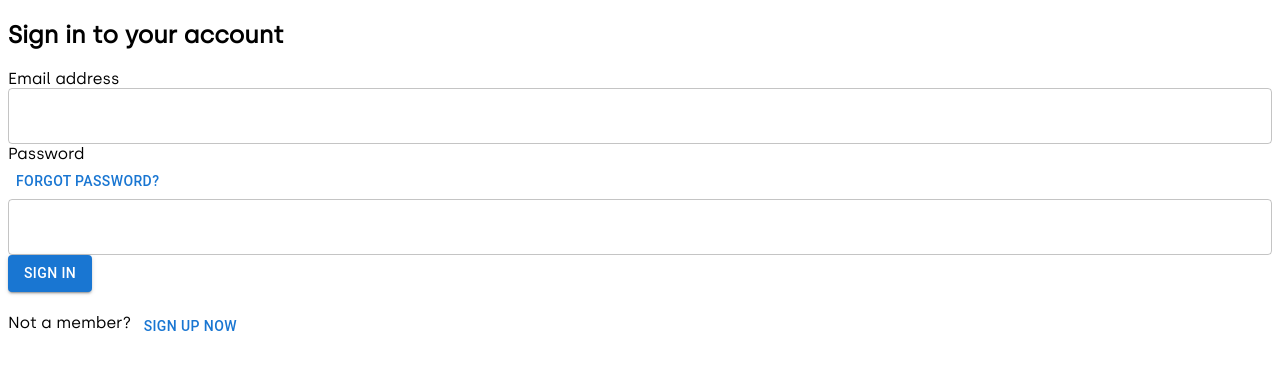
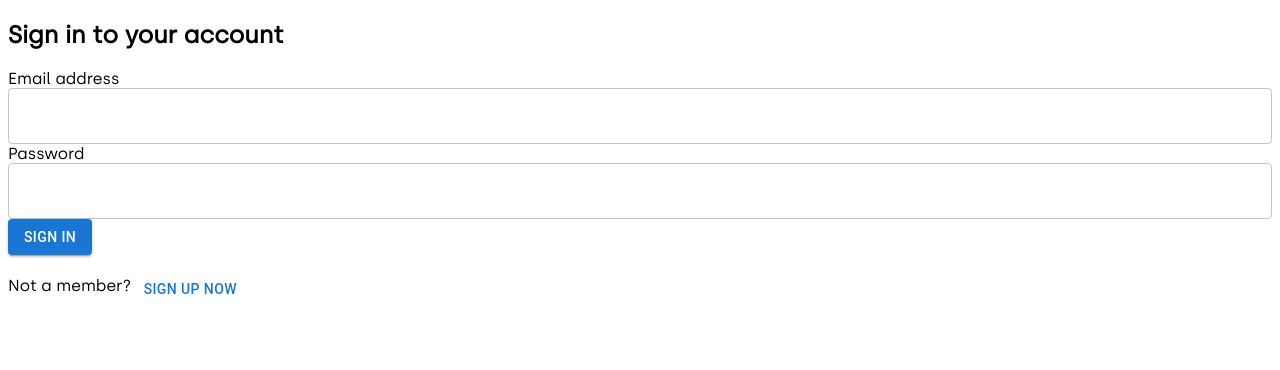
Before and after one commit to mattaiod/final-catchup-esgi, a React (Vite) app in the folder frontend/: page /login in a window 1280 px wide. Shown: the top 370 px of the page. Built offline with nearby package versions, Linux system fonts and the light colour scheme; no server answers.

Commit message:
Commented out forgot password button in Login page

```diff
--- a/frontend/src/pages/Login.tsx
+++ b/frontend/src/pages/Login.tsx
@@ -55,9 +55,9 @@ export default function Login() {
                 Password
               </label>
               <div className="text-sm">
-                <Button href="#" variant="text">
+                {/* <Button href="#" variant="text">
                   Forgot password?
-                </Button>
+                </Button> */}
               </div>
             </div>
             <div className="mt-2">
```
